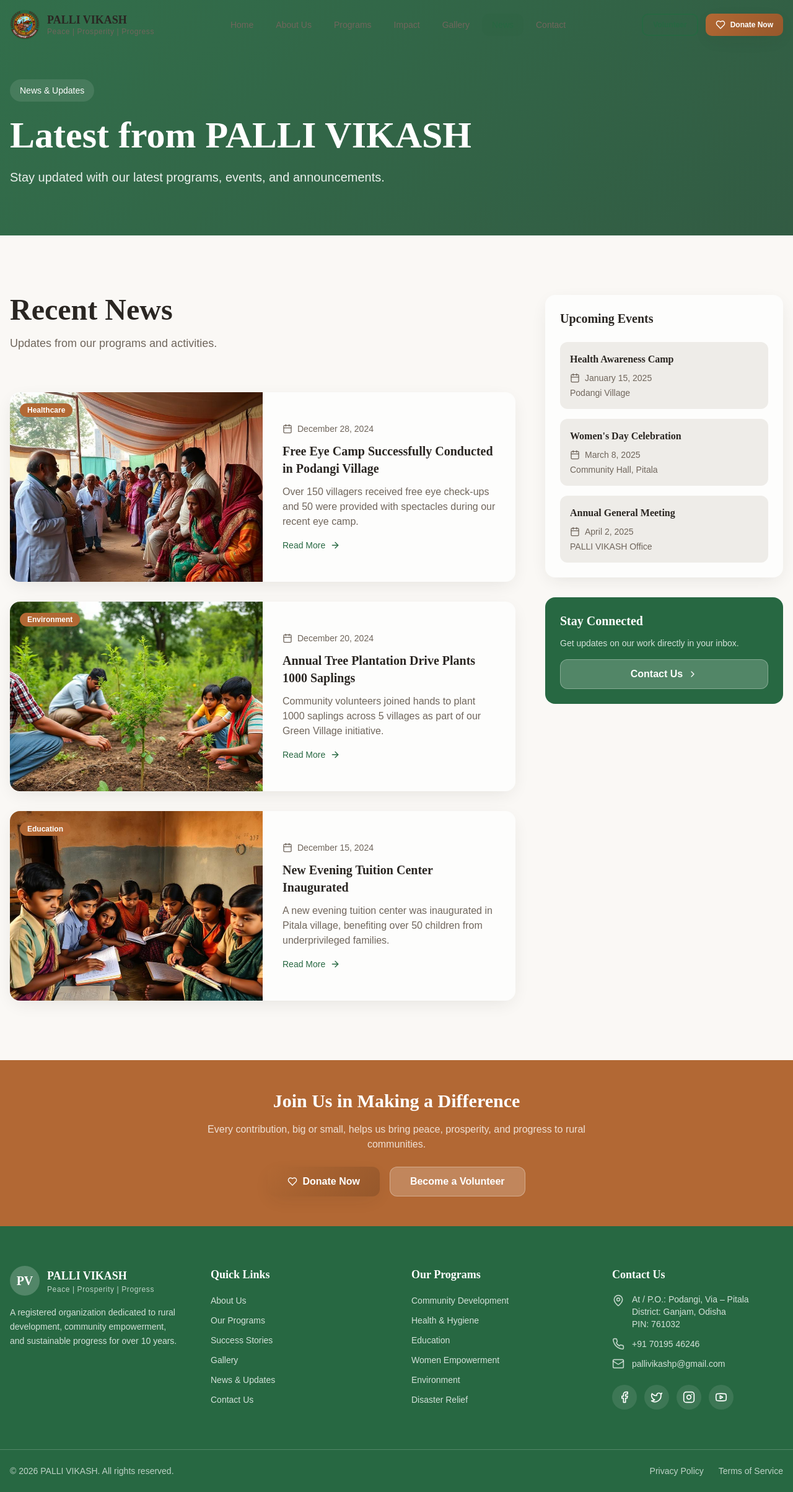
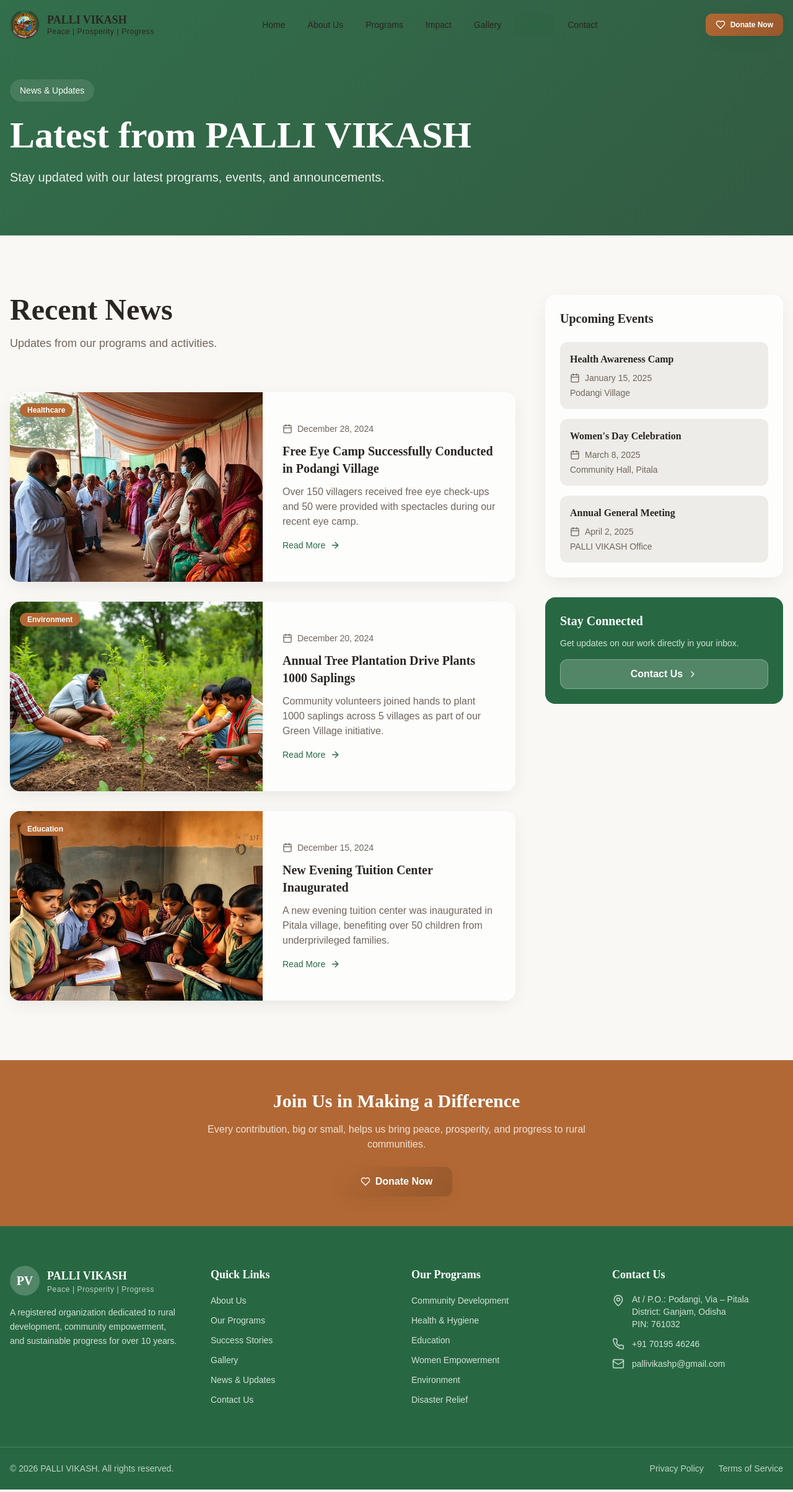
Before and after one commit to satyapriya/palli-vikash, a React (Vite) app: page /palli-vikash/news in a window 1280 px wide. Shown: the whole page at 62% size. Built offline with nearby package versions, Linux system fonts and the light colour scheme; the HTML template or start-up script is replaced by a standard one.

Commit message:
content update

```diff
--- a/src/components/layout/Footer.tsx
+++ b/src/components/layout/Footer.tsx
@@ -23,11 +23,11 @@ const Footer = () => {
                 Donate Now
               </Button>
             </Link>
-            <Link to="/volunteer">
+            {/* <Link to="/volunteer">
               <Button variant="hero" size="lg" className="border-secondary-foreground/30 text-secondary-foreground hover:bg-secondary-foreground/10">
                 Become a Volunteer
               </Button>
-            </Link>
+            </Link> */}
           </div>
         </div>
       </div>
@@ -125,7 +125,7 @@ const Footer = () => {
               </ul>
 
               {/* Social Icons */}
-              <div className="flex gap-3 mt-6">
+              {/* <div className="flex gap-3 mt-6">
                 {[
                   { icon: Facebook, label: "Facebook" },
                   { icon: Twitter, label: "Twitter" },
@@ -141,7 +141,7 @@ const Footer = () => {
                     <Icon className="w-5 h-5" />
                   </a>
                 ))}
-              </div>
+              </div> */}
             </div>
           </div>
         </div>
--- a/src/components/layout/Header.tsx
+++ b/src/components/layout/Header.tsx
@@ -47,7 +47,7 @@ const Header = () => {
               <h1 className="font-heading font-bold text-lg text-foreground leading-tight">
                 PALLI VIKASH
               </h1>
-              <p className="text-xs text-muted-foreground tracking-wider">
+              <p className="text-xs text-muted-foregroun tracking-wider">
                 Peace | Prosperity | Progress
               </p>
             </div>
@@ -62,7 +62,7 @@ const Header = () => {
                 className={`px-4 py-2 rounded-lg text-sm font-medium transition-colors ${
                   location.pathname === link.path
                     ? "text-primary bg-primary/10"
-                    : "text-muted-foreground hover:text-foreground hover:bg-muted"
+                    : "text-muted-foregroun hover:text-foreground hover:bg-muted"
                 }`}
               >
                 {link.name}
@@ -72,11 +72,11 @@ const Header = () => {
 
           {/* CTA Buttons */}
           <div className="hidden lg:flex items-center gap-3">
-            <Link to="/volunteer">
+            {/* <Link to="/volunteer" className="hide">
               <Button variant="outline" size="sm">
                 Volunteer
               </Button>
-            </Link>
+            </Link> */}
             <Link to="/donate">
               <Button variant="donate" size="sm">
                 <Heart className="w-4 h-4" />
@@ -119,11 +119,11 @@ const Header = () => {
               </Link>
             ))}
             <div className="flex gap-3 mt-4 pt-4 border-t border-border">
-              <Link to="/volunteer" className="flex-1" onClick={() => setIsMobileMenuOpen(false)}>
+              {/* <Link to="/volunteer" className="hide flex-1" onClick={() => setIsMobileMenuOpen(false)}>
                 <Button variant="outline" className="w-full">
                   Volunteer
                 </Button>
-              </Link>
+              </Link> */}
               <Link to="/donate" className="flex-1" onClick={() => setIsMobileMenuOpen(false)}>
                 <Button variant="donate" className="w-full">
                   <Heart className="w-4 h-4" />
--- a/src/pages/Home.tsx
+++ b/src/pages/Home.tsx
@@ -235,12 +235,12 @@ const Home = () => {
                 Donate Now
               </Button>
             </Link>
-            <Link to="/volunteer">
+            {/* <Link to="/volunteer">
               <Button variant="hero" size="xl">
                 <Users className="w-5 h-5" />
                 Volunteer With Us
               </Button>
-            </Link>
+            </Link> */}
           </div>
         </div>
       </section>
--- a/src/pages/Impact.tsx
+++ b/src/pages/Impact.tsx
@@ -185,12 +185,12 @@ const Impact = () => {
                 Donate Now
               </Button>
             </Link>
-            <Link to="/volunteer">
+            {/* <Link to="/volunteer">
               <Button variant="hero" size="lg">
                 Volunteer With Us
                 <ChevronRight className="w-5 h-5" />
               </Button>
-            </Link>
+            </Link> */}
           </div>
         </div>
       </Section>
--- a/src/pages/Programs.tsx
+++ b/src/pages/Programs.tsx
@@ -244,11 +244,11 @@ const Programs = () => {
                 Donate Now
               </Button>
             </Link>
-            <Link to="/volunteer">
+            {/* <Link to="/volunteer">
               <Button variant="hero" size="lg" className="border-secondary-foreground/30 text-secondary-foreground hover:bg-secondary-foreground/10">
                 Become a Volunteer
               </Button>
-            </Link>
+            </Link> */}
           </div>
         </div>
       </Section>
```
Also changed, not shown: 1 other file (tests, documents, lock files or other folders).
